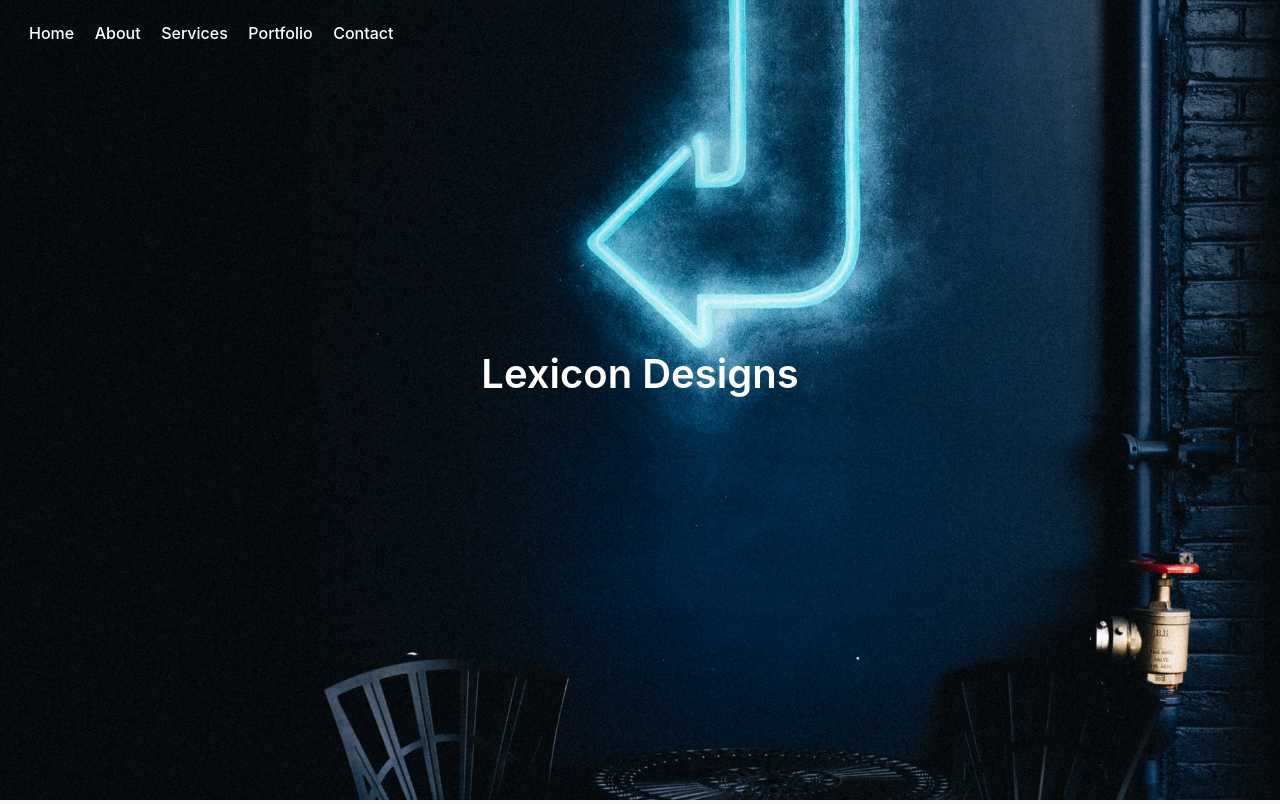
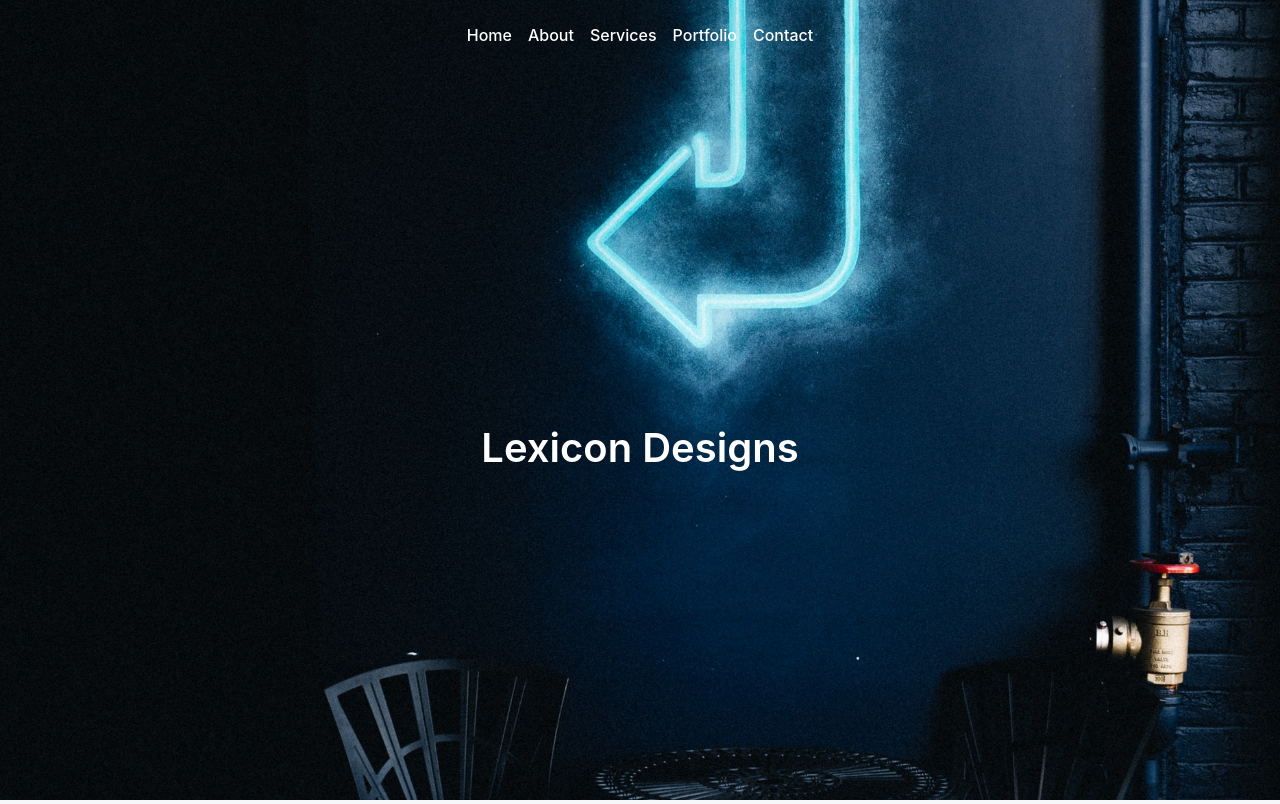
Before and after one commit to Jordan-Rowland/microblog, a Python web app: template app/templates/index.html in a window 1280 px wide. Shown: the top 804 px of the page. Run offline with Jinja, Linux system fonts and the light colour scheme; the template is opened without the code that fills it, so the values that code supplies are empty, except form fields; form fields are guessed from the names that the template uses; some libraries are stand-ins or nearby versions.

Commit message:
Fixes placement for nav items

```diff
--- a/app/templates/base.html
+++ b/app/templates/base.html
@@ -16,7 +16,6 @@
         .nav ul > li > a {
             position: relative;
             font-weight: 500;
-            /*margin: 15px;*/
         }
 
         a:visited {
@@ -24,11 +23,9 @@
         }
 
         .nav {
-            display: flex;
             -webkit-text-fill-color: white;
             height: 70px;
             width: 100%;
-            float: right;
             margin-top: 0;
             transition: ease-out 0.5s;
         }
@@ -46,8 +43,10 @@
         }
 
         .nav ul {
-            float: right;
+            display: flex;
+            justify-content: center;
             padding: 5px;
+            margin: 10px;
         }
 
         .header-img {
```
